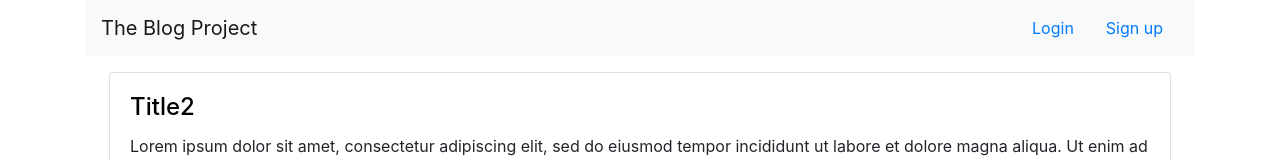
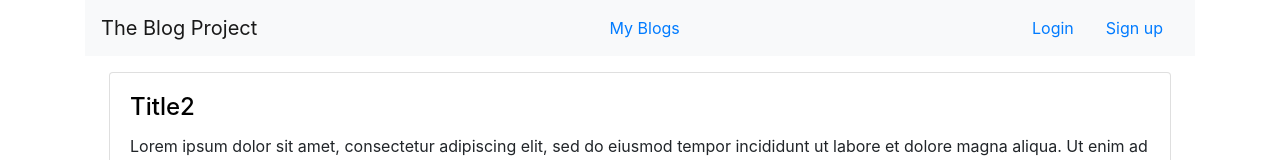
Before and after one commit to scottgamer/The-blog-project, an Angular app in the folder front-end/: page /blogs in a window 1280 px wide. Shown: the top 160 px of the page. Built offline with nearby package versions, Linux system fonts and the light colour scheme.

Commit message:
updated header

```diff
--- a/front-end/src/app/components/header/header.component.html
+++ b/front-end/src/app/components/header/header.component.html
@@ -1,5 +1,12 @@
 <nav class="navbar navbar-light bg-light">
   <a class="navbar-brand" routerLink="/">The Blog Project</a>
+  <div class="navbar-left">
+    <ul class="nav">
+      <li class="nav-item">
+        <a class="nav-link" routerLink="/my-blogs">My Blogs</a>
+      </li>
+    </ul>
+  </div>
   <div class="navbar-right">
     <ul class="nav">
       <li class="nav-item">
```
